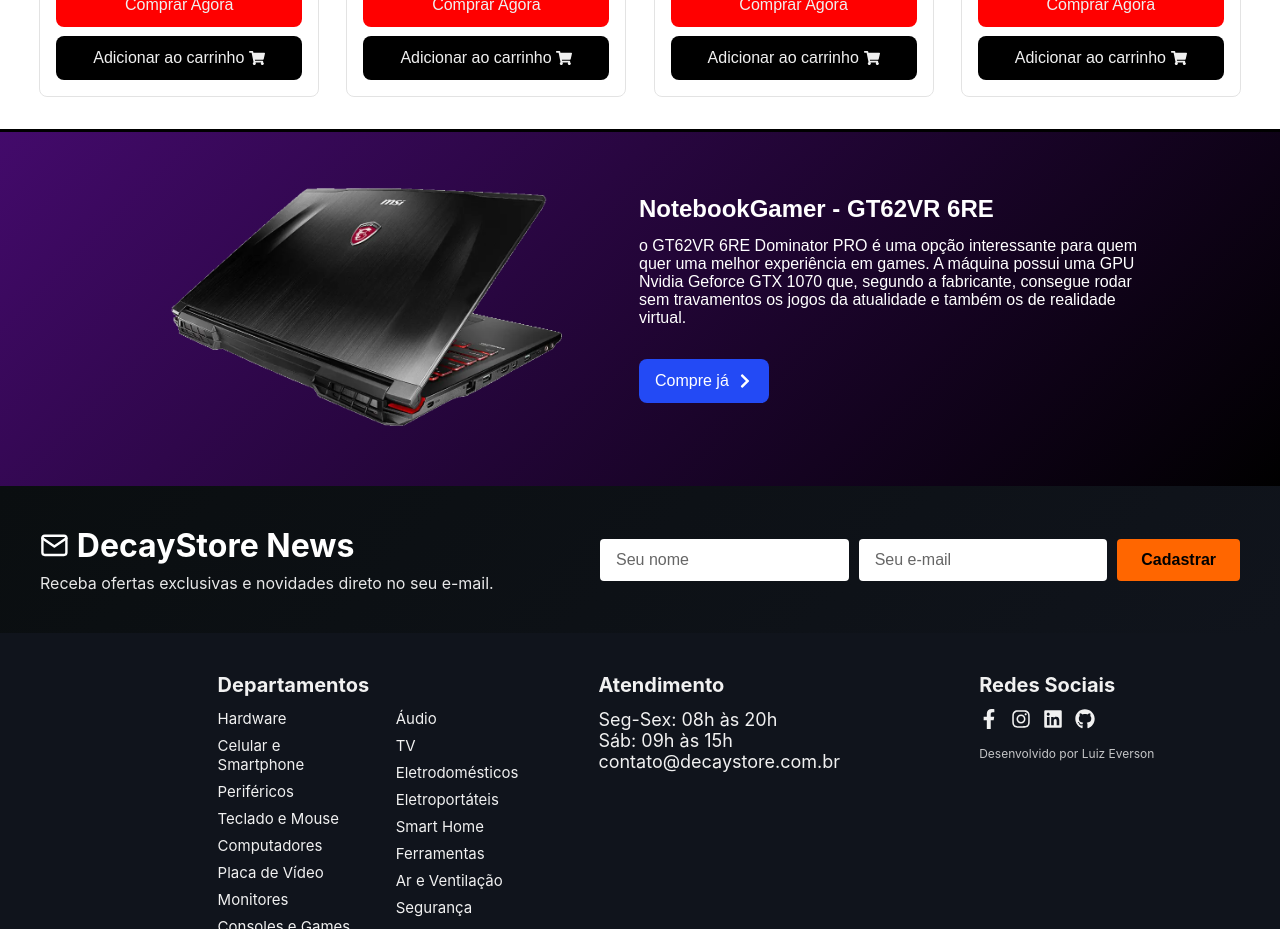
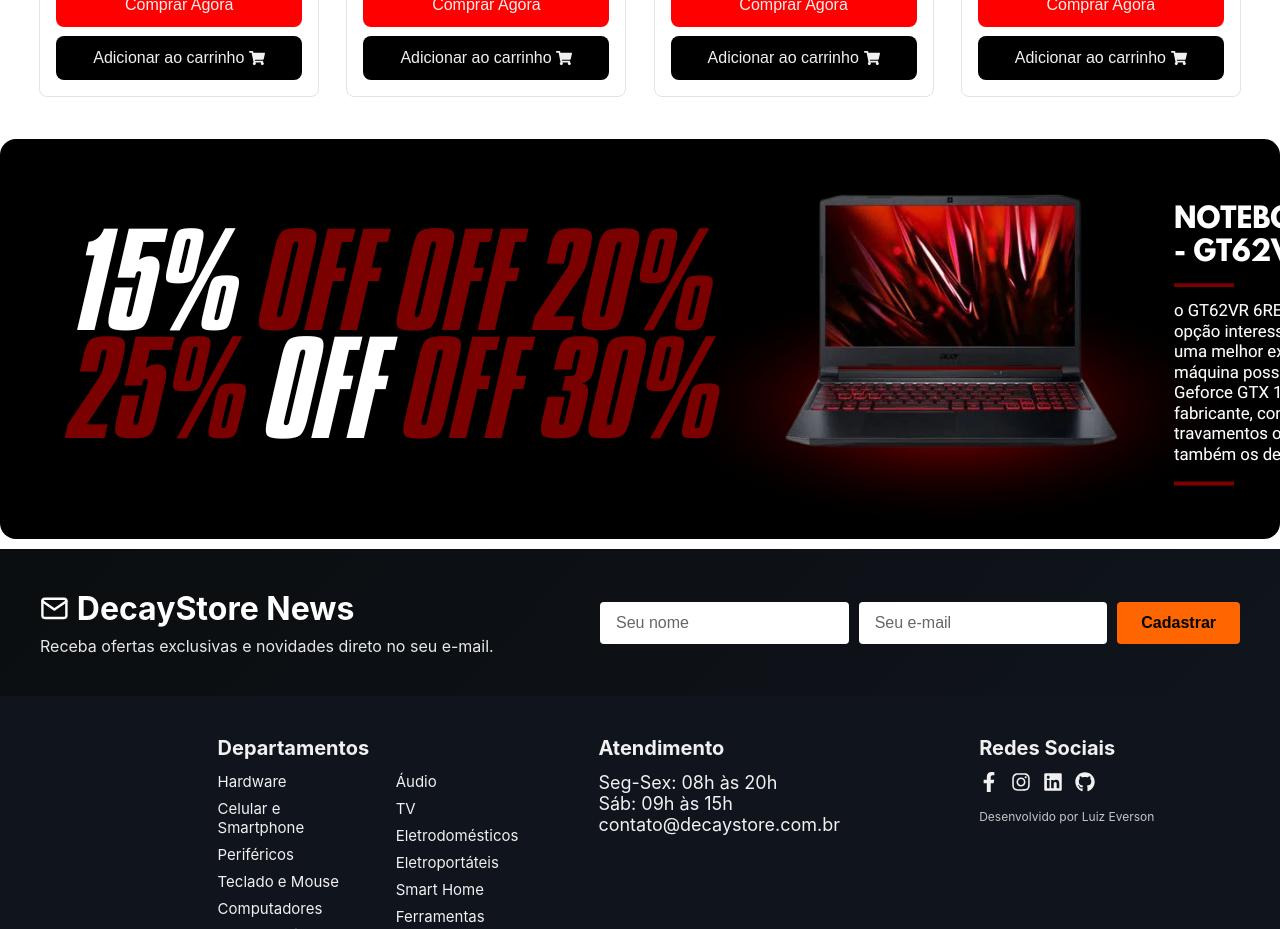
Before and after one commit to luiizJ/ecommerce, a Next.js app: page / in a window 1280 px wide. Shown: the part 2100-3029 px from the top of the page. Built offline with nearby package versions, Linux system fonts and the light colour scheme.

Commit message:
feat: novo banner / layout na area exclusiva

```diff
--- a/src/Components/ExclusivoS/ExclusiveSection.css
+++ b/src/Components/ExclusivoS/ExclusiveSection.css
@@ -1,48 +1,32 @@
-.exclusiveSection{
-  background: linear-gradient(135deg, #430a6b, #000000);
-  border-top: #000000 solid 3px;
+.exclusiveSectionContainer {
+  display: flex;
+  justify-content: center;
+  margin-bottom: 10px;
+  margin-top: 10px;
+}
+.exclusiveSection {
+  position: relative;
+  width: 1569px;
+  height: 400px;
+  max-height: 500px;
+  overflow: hidden;
+  border-radius: 16px;
 }
 
-.exclusiveSection .sectionContainer{
-  display: flex;
-  align-items: center;
-  justify-content: center;
-  color: #fff;
-  flex-direction: row-reverse;
-  gap: 3rem;
+.sectionContainer {
+  width: 100%;
+  height: 100%;
+  object-fit: cover;
 }
-.exclusiveSection .sectionContainer .left-slide{
-  flex-direction: column;
-  display: flex;
-  gap: 2rem;
-}
-
-.verMais{
-  margin-bottom: 1.3rem;
-}
-
-.exclusiveSection .sectionContainer .left-slide .productCenter{
-  max-width: 500px;
-}
-
-.exclusiveSection .sectionContainer .left-slide .productCenter h2{
-  margin-bottom: 0.9rem;
-}
-
-.exclusiveSection .sectionContainer .right-slide{
-  font-weight: 600;
-}
-
-@media (max-width:880px){
-  .exclusiveSection .sectionContainer{
+@media (max-width: 880px) {
+  .exclusiveSection .sectionContainer {
     flex-direction: column-reverse;
     gap: 0;
   }
-  .exclusiveSection .sectionContainer .right-slide img{
+  .exclusiveSection .sectionContainer .right-slide img {
     max-width: 305px;
   }
-  .produtoEx{
+  .produtoEx {
     width: 300px;
   }
-
 }
--- a/src/Components/ExclusivoS/ExclusiveSection.tsx
+++ b/src/Components/ExclusivoS/ExclusiveSection.tsx
@@ -1,33 +1,17 @@
-import Image from "next/image";
-import image2 from "../../../public/assets/images/gaming-msi-header.png";
-import Link from "next/link";
-import { FaChevronRight } from "react-icons/fa";
+/* eslint-disable @next/next/no-img-element */
+
 import "../ExclusivoS/ExclusiveSection.css";
 
 export const ExclusiveSection = () => {
   return (
-    <div className="exclusiveSection">
-      <div className="sectionContainer">
-        <div className="produtoEx">
-          <div className="left-slide">
-            <div className="productCenter">
-              <h2>NotebookGamer - GT62VR 6RE</h2>
-              <p>
-                o GT62VR 6RE Dominator PRO é uma opção interessante para quem
-                quer uma melhor experiência em games. A máquina possui uma GPU
-                Nvidia Geforce GTX 1070 que, segundo a fabricante, consegue
-                rodar sem travamentos os jogos da atualidade e também os de
-                realidade virtual.
-              </p>
-            </div>
-            <Link className="verMais" href="/produtos">
-              <span>Compre já</span>
-              <FaChevronRight />
-            </Link>
-          </div>
-        </div>
-        <div className="right-slide">
-          <Image src={image2} width={450} height={350} alt="notebookGamer" />
+    <div className="exclusiveSectionContainer">
+      <div className="exclusiveSection">
+        <div className="sectionContainer">
+          <img
+            src="/assets/images/exclusivo.png"
+            alt="Exclusive Section"
+            className="exclusive-section-image"
+          />
         </div>
       </div>
     </div>
```
Also changed, not shown: public/assets/images/exclusivo.png (added).
